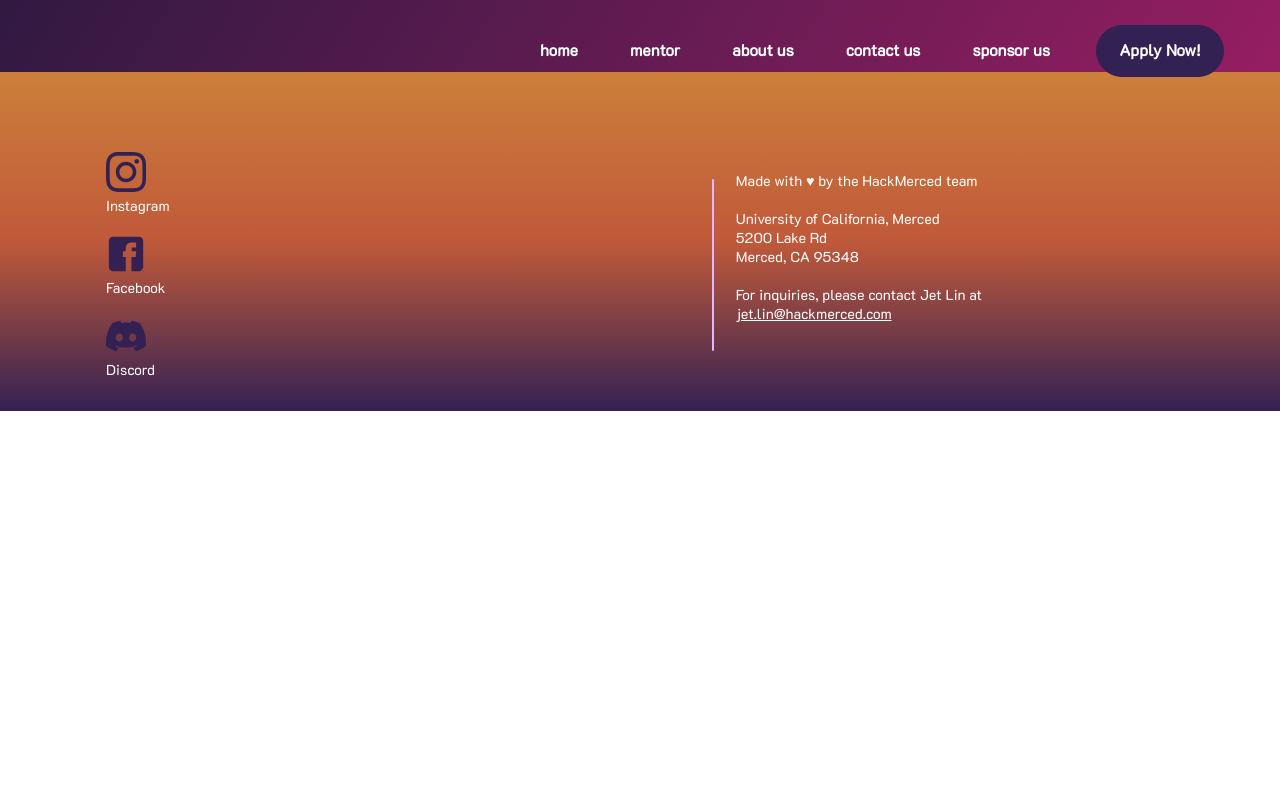
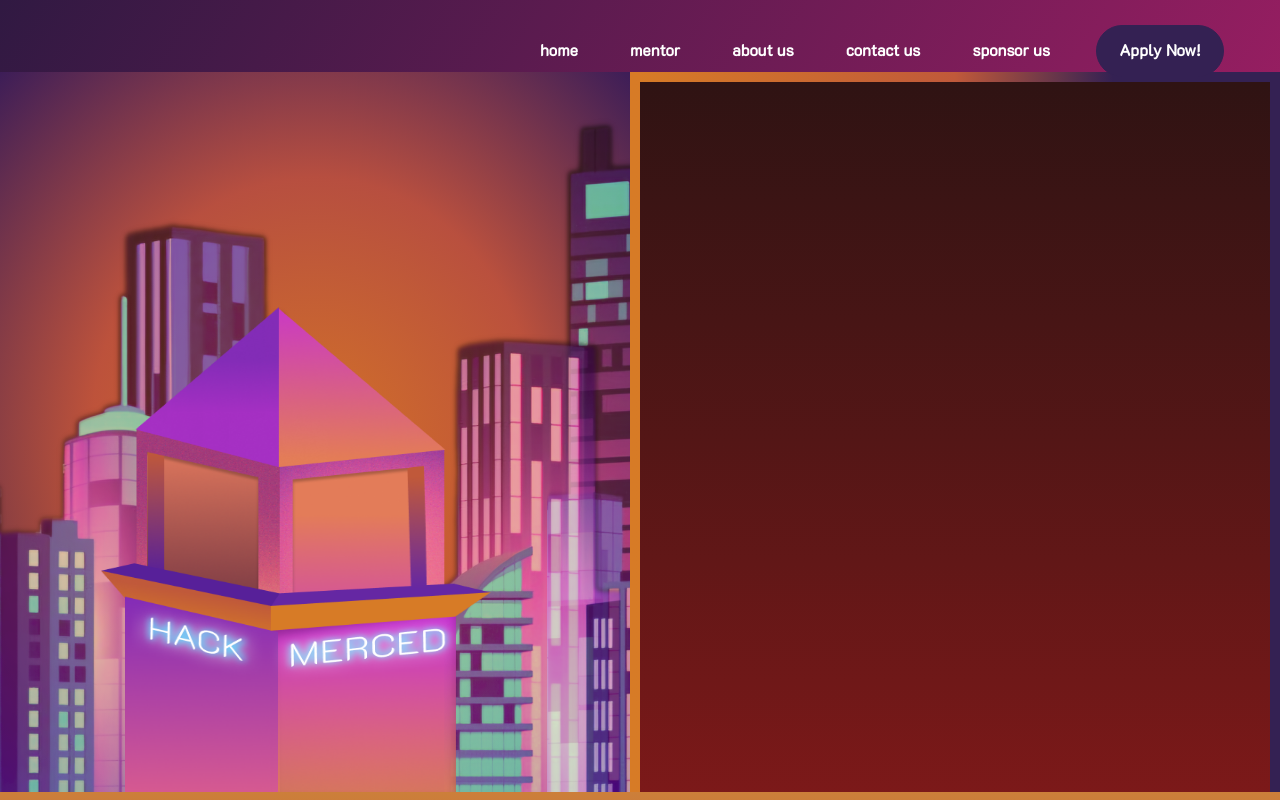
Before and after one commit to HackMerced/HackMerced-X, a React (Create React App) app: page /sponsorus in a window 1280 px wide. Shown: the top 800 px of the page. Built offline with nearby package versions, Linux system fonts and the light colour scheme.

Commit message:
make rough draft for first page

```diff
--- a/src/Components/Sponsorship-Deck/FirstPage.js
+++ b/src/Components/Sponsorship-Deck/FirstPage.js
@@ -1,9 +1,21 @@
 import React from 'react';
+import HackMercedTower from './assets/hackmerced-tower.png';
+import BackgroundBuildings from './assets/background-buildings.png';
 
 const FirstPage = () => {
     return (
         <section className='contain-first-page'>
+            <div className="first-page--left-side">
+                <div className="contain-gradients">
+                    <div className='gradient1' />
+                    <div className='gradient2' />
+                </div>
+                <img src={HackMercedTower} className='hackmerced-tower' alt="hack merced tower" />
+                <img src={BackgroundBuildings} className="background-buildings" alt="background buildings" />
+            </div>
+            <div className="first-page--right-side">
 
+            </div>
         </section>
     )
 };
--- a/src/Components/Sponsorship-Deck/SponsorshipDeck.css
+++ b/src/Components/Sponsorship-Deck/SponsorshipDeck.css
@@ -0,0 +1,69 @@
+/* First Page CSS */
+.contain-first-page {
+    width: 100%;
+    height: 90dvh;
+    display: flex;
+}
+
+.first-page--left-side {
+    height: 100%;
+    width: 50%;
+    overflow: hidden;
+    display: flex;
+    position: relative;
+}
+
+.contain-gradients {
+    position: absolute;
+    width: 100%;
+    height: 100%;
+}
+
+.gradient1 {
+    height: 100%;
+    width: 100%;
+    background: linear-gradient(#6D0871, #FF5C01);
+    opacity: 100%;
+    position: inherit;
+
+}
+.gradient2 {
+    height: 100%;
+    width: 100%;
+    background: radial-gradient(#D77B26, #C0593A, #342153);
+    opacity: 85%;
+    position: inherit;
+}
+
+.hackmerced-tower {
+    width: 500px;
+    height: 500px;
+    position: absolute;
+    bottom: -600px;
+    left: 100px;
+    animation: slide .8s ease-in-out forwards;
+    /*animation: bop 4s ease-in-out infinite;*/
+    z-index: 1001;
+}
+
+.background-buildings {
+    object-fit: cover;
+    z-index: 1000;
+    animation: bop 4s ease-in-out infinite;
+    position: absolute;
+}
+
+@keyframes slide {
+    100% {
+        bottom: 0px;
+    }
+}
+
+.first-page--right-side {
+    height: 100%;
+    width: 50%;
+    background: linear-gradient(#2f1313, #541616,#7d1919);
+    border-image: linear-gradient(to right, #D77B26 0%, #C0593A 50%, #342153 75%) 1;
+    border-width: 10px;
+    border-style: solid;
+}
```
Also changed, not shown: src/Components/Sponsorship-Deck/assets/background-buildings.png (added), src/Components/Sponsorship-Deck/assets/hackmerced-tower.png (added).
